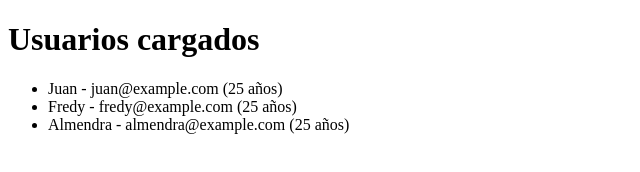
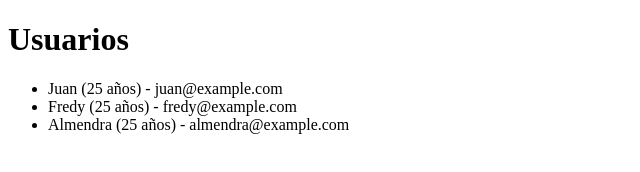
Before and after one commit to jonathancruz826/prueba, a plain HTML site: page index.html in a window 1280 px wide. Shown: the whole page, without its empty margins (0-640 px from the left). Drawn offline with Linux system fonts and the light colour scheme.

Commit message:
Update index.html

```diff
--- a/index.html
+++ b/index.html
@@ -1,29 +1,31 @@
 <!DOCTYPE html>
-<html>
+<html lang="es">
 <head>
-  <meta charset="UTF-8">
-  <title>Visualizador de Datos</title>
+  <meta charset="UTF-8" />
+  <meta name="viewport" content="width=device-width, initial-scale=1.0"/>
+  <title>Listado de Usuarios</title>
 </head>
 <body>
-  <h1>Usuarios cargados</h1>
+  <h1>Usuarios</h1>
   <ul id="usuarios"></ul>
 
   <script>
-    // Evita el caché usando una query única basada en la hora actual
-    const url = 'data.json?v=' + new Date().getTime();
+    const lista = document.getElementById('usuarios');
+    const url = 'data.json?v=' + new Date().getTime(); // Evitar caché
 
     fetch(url)
-      .then(res => res.json())
+      .then(response => response.json())
       .then(data => {
-        const lista = document.getElementById('usuarios');
+        lista.innerHTML = ''; // Limpiar
         data.forEach(usuario => {
           const li = document.createElement('li');
-          li.textContent = `${usuario.nombre} - ${usuario.email} (${usuario.edad} años)`;
+          li.textContent = `${usuario.nombre} (${usuario.edad} años) - ${usuario.email}`;
           lista.appendChild(li);
         });
       })
-      .catch(err => {
-        console.error('Error cargando datos:', err);
+      .catch(error => {
+        console.error('Error al cargar los datos:', error);
+        lista.innerHTML = '<li>Error al cargar los datos.</li>';
       });
   </script>
 </body>
```
